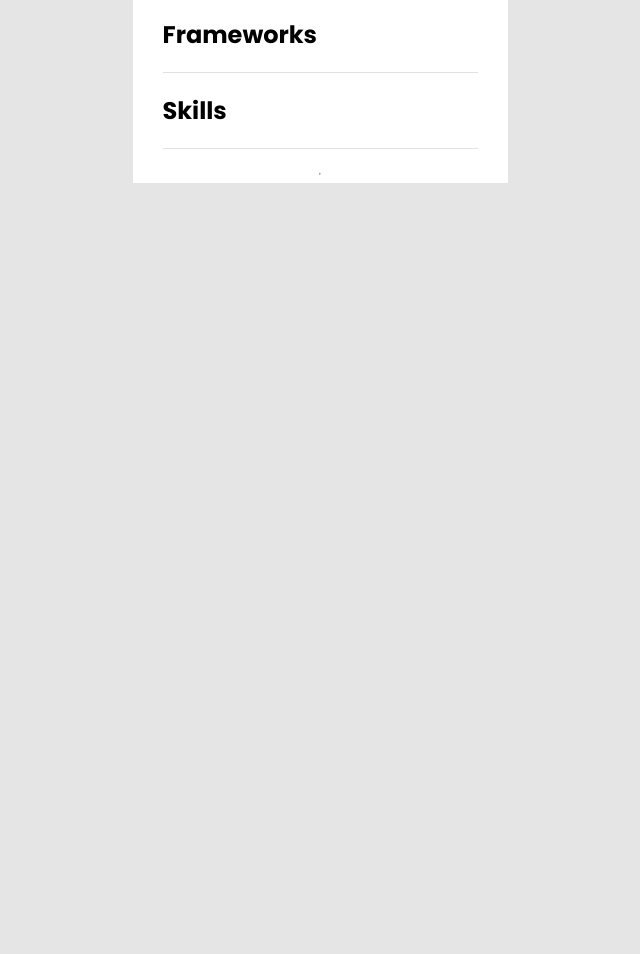
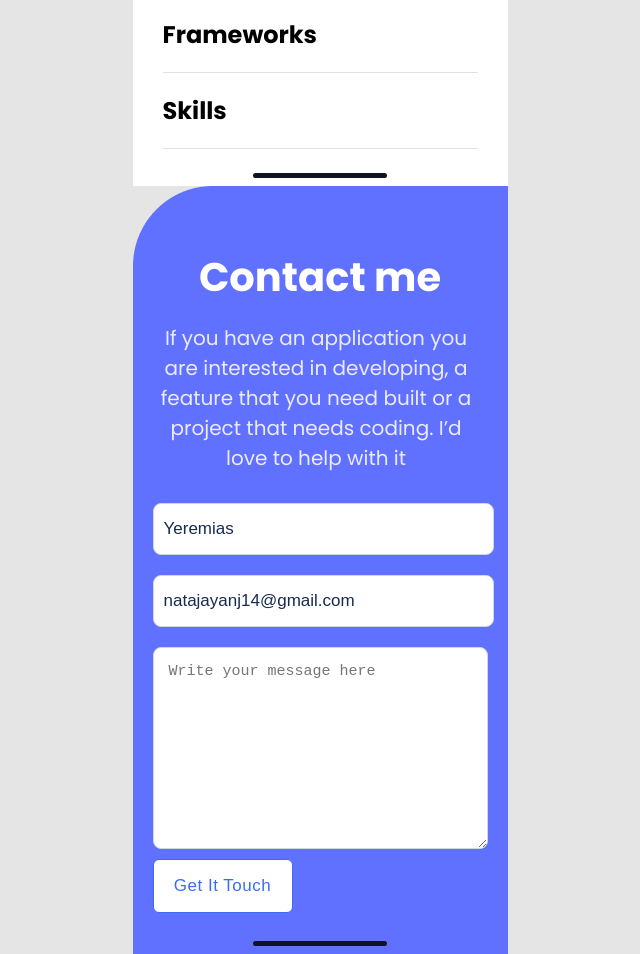
Before and after one commit to anasbassi/portfolio, a website: page index.html in a window 1280 px wide. Shown: the part 4257-5211 px from the top of the page, without its empty margins (320-960 px from the left). Before the commit the page ends 4440 px from the top, so only its background shows below. Drawn offline with Linux system fonts and the light colour scheme.

Commit message:
Add footer section to the website

```diff
--- a/css/styles.css
+++ b/css/styles.css
@@ -21,6 +21,26 @@ button:hover {
 
 img {
   cursor: pointer;
+}
+
+hr {
+  width: 134px;
+  height: 5px;
+  background-color: #0d151e;
+  border-radius: 10px;
+  border-style: none;
+}
+
+input {
+  border: 1px solid #cfd8dc;
+  border-radius: 8px;
+  height: 48px;
+  width: 327px;
+  margin: 10px 0 10px 0;
+  font-weight: 400;
+  font-size: 17px;
+  color: #172b4d;
+  padding-left: 10px;
 }
 
 ul {
@@ -110,13 +130,56 @@ ul {
 }
 
 .connect {
-  font-style: normal;
   font-weight: 500;
   font-size: 16px;
   color: #7f8cff;
   align-self: flex-start;
   margin-left: 25px;
   margin-bottom: 0;
+}
+
+.contact {
+  background-image: url(../images/Contact.png);
+  display: flex;
+  flex-direction: column;
+  justify-content: center;
+  text-align: center;
+}
+
+.contact button {
+  width: 140px;
+}
+
+.contact form {
+  display: flex;
+  flex-direction: column;
+  justify-content: center;
+  padding: 20px;
+}
+
+.contact h1 {
+  font-size: 40px;
+  font-weight: 700;
+  line-height: 52px;
+  color: white;
+  margin: 65px 0 20px 0;
+}
+
+.contact p {
+  font-weight: 400;
+  font-size: 20px;
+  color: #ebebff;
+  width: 327px;
+  margin: 0 20px 0 20px;
+}
+
+.contact textarea {
+  border-radius: 8px;
+  border: 1px solid #cfd8dc;
+  margin: 10px 0 10px 0;
+  font-size: 15px;
+  font-weight: 400;
+  padding: 15px;
 }
 
 .font {
@@ -222,7 +285,6 @@ ul {
   background-color: #f7f7f9;
   margin: 6px;
   height: 66.72px;
-  position: relative;
   font-weight: 500;
   font-size: 15px;
   color: #253858;
--- a/index.html
+++ b/index.html
@@ -138,6 +138,18 @@
     </ul>
     <hr>
   </section>
+  <footer class="contact font">
+    <h1>Contact me</h1>
+    <p>If you have an application you are interested in developing, a feature that you need built or
+       a project that needs coding. I’d love to help with it </p>
+    <form action="">
+      <input type="name" value="Yeremias">
+      <input type="email" value="natajayanj14@gmail.com">
+      <textarea name="Write your message here" id="" cols="30" rows="10" placeholder="Write your message here"></textarea>
+      <button class="btn">Get It Touch</button>
+    </form>
+    <hr>
+  </footer>
 
 </body>
 </html>
```
Also changed, not shown: images/Contact.png (added), images/contact-elips.png (added).
